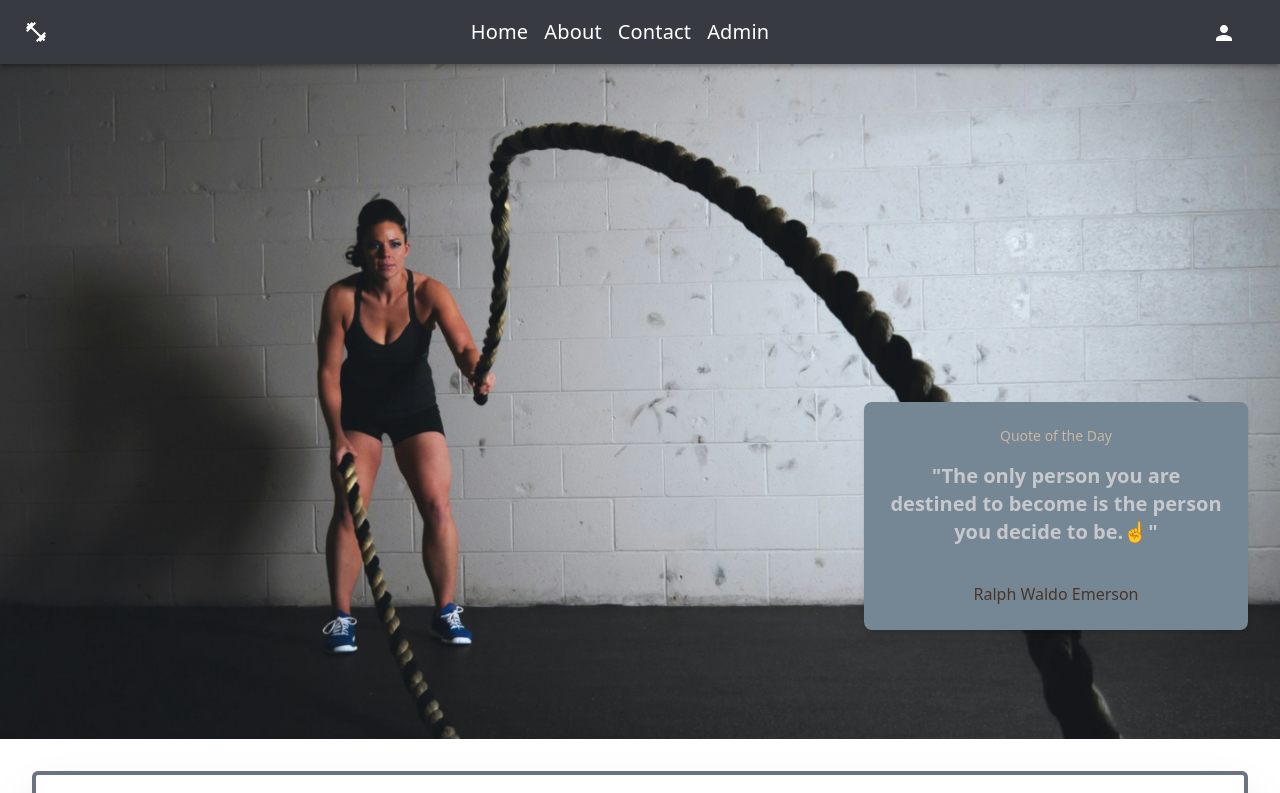
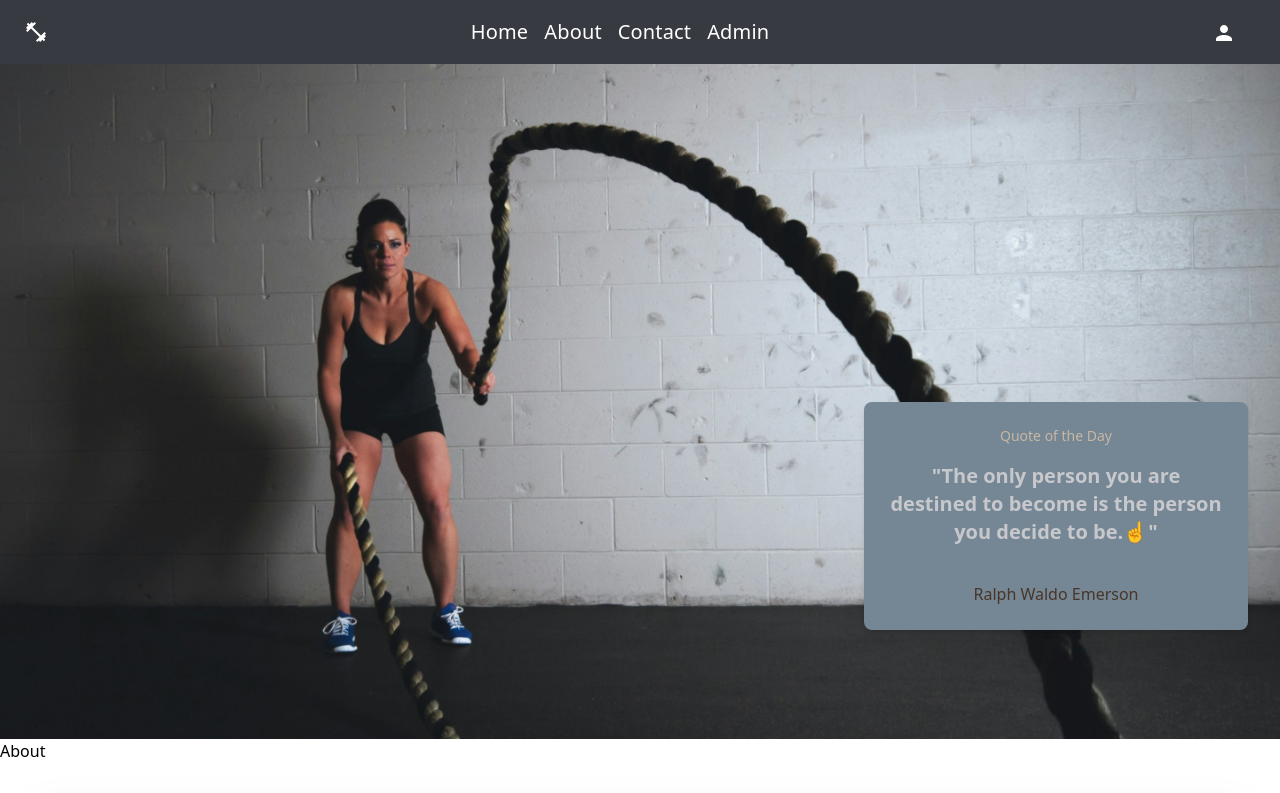
Before and after one commit to Heisen47/gym-frontend, a React (Create React App) app: page / in a window 1280 px wide. Shown: the top 793 px of the page. Built offline with nearby package versions, Linux system fonts and the light colour scheme; what tailwind-gradient-mask-image would draw is missing.

Commit message:
fix : the file structure

```diff
--- a/src/App.js
+++ b/src/App.js
@@ -1,13 +1,10 @@
 import "./index.css";
-import React, { useRef } from "react";
+import React, { useState } from "react";
 import Navbar from "./components/Navbar";
 import Footer from "./components/Footer";
-import Home from "./pages/Home";
-import About from "./pages/About";
-import Contact from "./pages/Contact";
+import Home from "./pages/HomePage";
 
 import { BrowserRouter as Router, Routes, Route } from "react-router";
-import Product from "./pages/Product";
 import { GoogleOAuthProvider } from "@react-oauth/google";
 import Admin from "./pages/Admin";
 import Dashboard from "../src/components/dashboardComponents/Dashboard";
@@ -16,40 +13,22 @@ import Payment from "./pages/Payment";
 import User from "./pages/User";
 
 function App() {
-  const homeRef = useRef(null);
-  const aboutRef = useRef(null);
-  const contactRef = useRef(null);
-
-  const scrollToSection = (ref) => {
-    ref.current.scrollIntoView({ behavior: "smooth" });
-  };
+  const [scrollFunctions, setScrollFunctions] = useState({});
 
   return (
     <GoogleOAuthProvider clientId="799455265041-4e660qpe66qgv6ru8pm449v1vp92un3m.apps.googleusercontent.com">
       <Router>
-        <div className="flex flex-col min-h-screen">
-          <Navbar
-            scrollToHome={() => scrollToSection(homeRef)}
-            scrollToAbout={() => scrollToSection(aboutRef)}
-            scrollToContact={() => scrollToSection(contactRef)}
+        <Navbar {...scrollFunctions} />
+
+        <Routes>
+          {/* Home Route */}
+          <Route
+            path="/"
+            element={<Home setScrollFunctions={setScrollFunctions} />}
           />
 
-          <div>
-            <section ref={homeRef}>
-              <Home />
-            </section>
-            <section ref={aboutRef}>
-              <About />
-            </section>
-            <section ref={contactRef}>
-              <Contact />
-            </section>
-          </div>
-
-          <div className="flex-grow bg-[#3C3D37] scrollbar-hide">
-            <Routes>
           {/* Admin Routes */}
-              <Route path="/admin" element={<Admin />}>
+          <Route path="/admin/*" element={<Admin />}>
             <Route path="dashboard" element={<Dashboard />} />
             <Route path="customers" element={<Customers />} />
             <Route path="payment" element={<Payment />} />
@@ -58,10 +37,8 @@ function App() {
           {/* User Route */}
           <Route path="/user/:id" element={<User />} />
         </Routes>
-          </div>
 
         <Footer />
-        </div>
       </Router>
     </GoogleOAuthProvider>
   );
--- a/src/components/Navbar.jsx
+++ b/src/components/Navbar.jsx
@@ -30,7 +30,6 @@ const Navbar = ({ scrollToHome, scrollToAbout, scrollToContact }) => {
   const [open, setOpen] = useState(false);
 
   const settings = ["Profile", "Account", "Dashboard", "Logout"];
-  const navs = ["About", "Product"];
 
   //drawer settings for mobile
   const handleLinkClick = () => {
@@ -65,6 +64,10 @@ const Navbar = ({ scrollToHome, scrollToAbout, scrollToContact }) => {
       },
     },
   });
+
+  const scrollToSection = (ref) => {
+    ref.current.scrollIntoView({ behavior: "smooth" });
+  };
 
   return (
     <ThemeProvider theme={theme}>
@@ -114,8 +117,9 @@ const Navbar = ({ scrollToHome, scrollToAbout, scrollToContact }) => {
               className={`${
                 isOpen ? "block" : "hidden"
               } md:flex md:space-x-4 absolute md:static top-16 left-0 w-full md:w-auto bg-gray-800 md:bg-transparent`}
+
             >
-              <Link to="/" className="block md:inline font-sans">
+              <Link to="/" className="block md:inline font-sans" >
                 <motion.div
                   initial={{ opacity: 0, y: -50 }} // Start off-screen to the top
                   animate={{ opacity: 1, y: 0 }} // Slide into view
--- a/src/pages/Home.jsx
+++ b/src/pages/HomePage.jsx
@@ -1,14 +1,20 @@
 import React from "react";
 import Hero from "../components/Hero";
 import Body from "../components/Body";
+import About from "./About";
+import Contact from "./Contact";
 
 const Home = () => {
   return (
     <div>
       <Hero />
+
+      <About/>
       <div className="container mx-auto p-4">
         <Body />
       </div>
+
+      <Contact/>
     </div>
   );
 };
```
Lines whose indentation alone changed are shown as unchanged.
